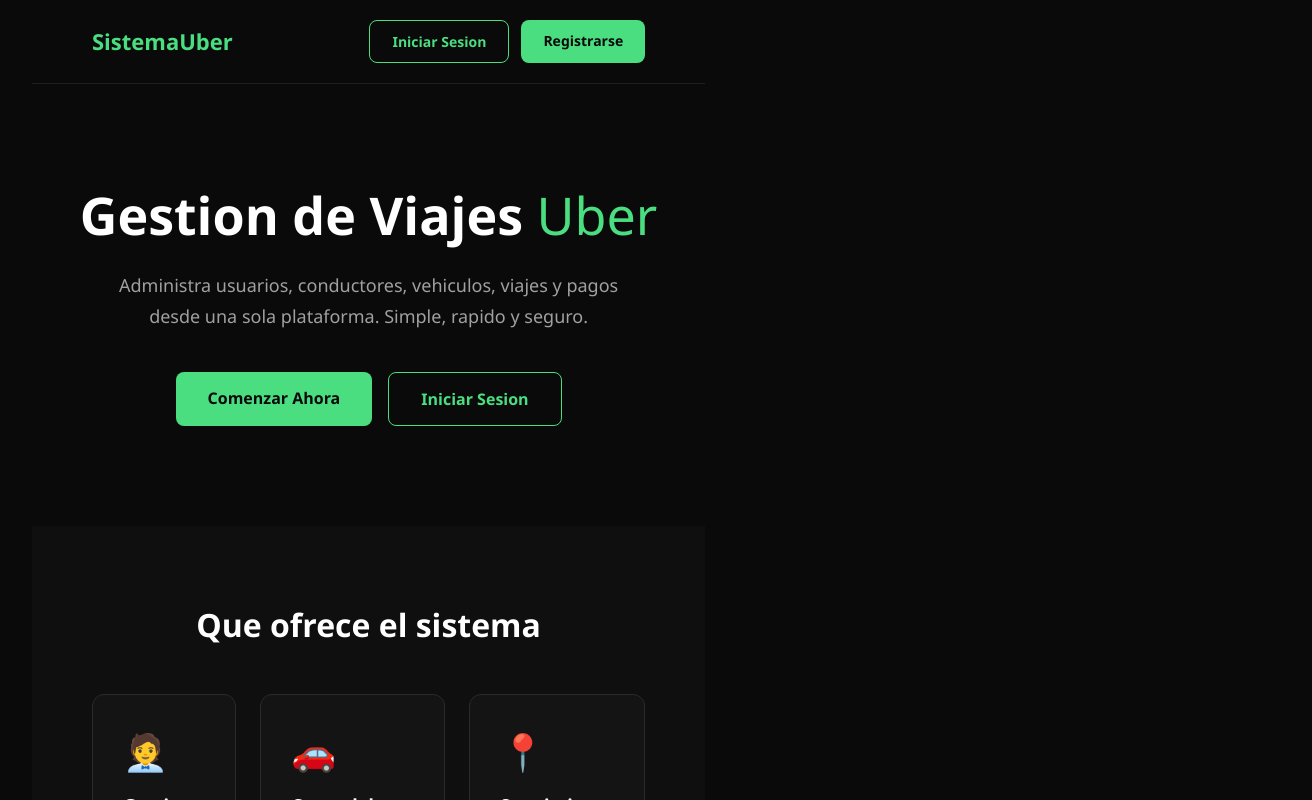
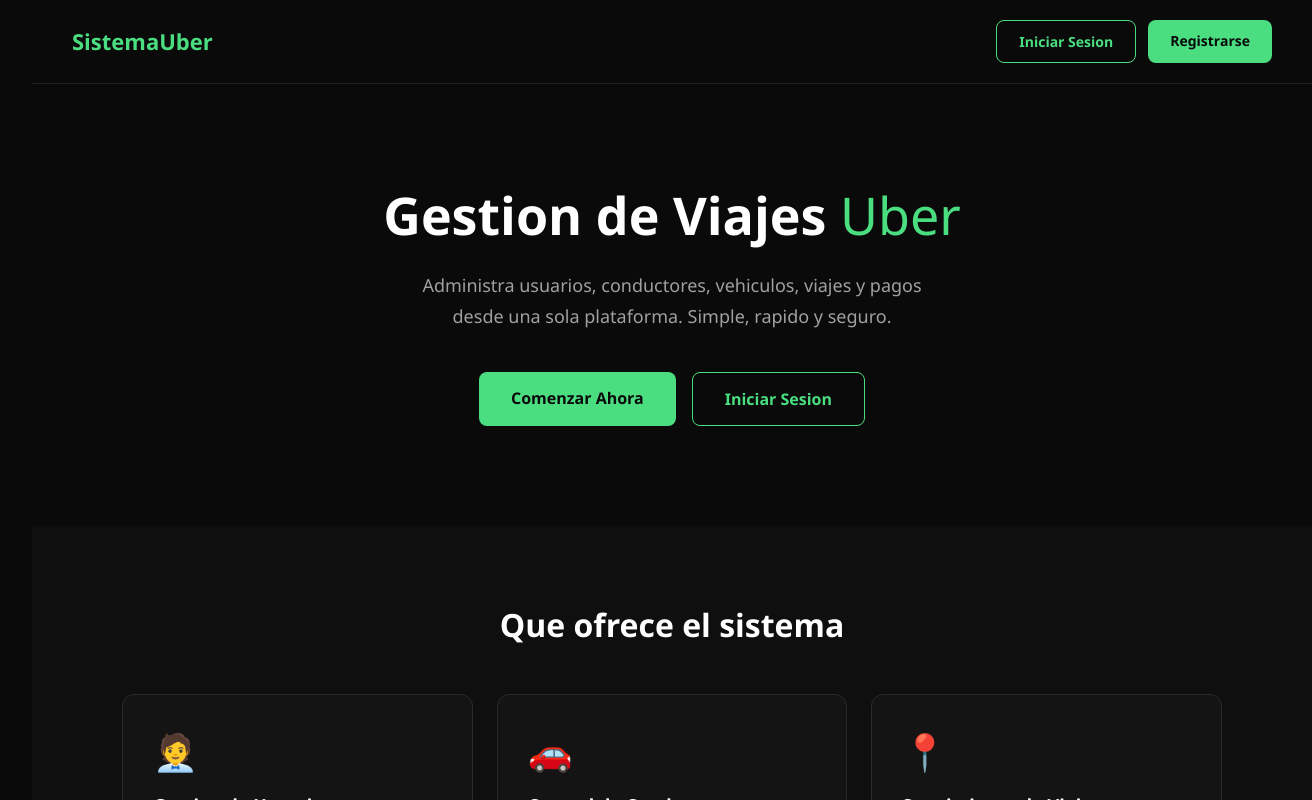
Before and after one commit to judithlanderos/Proyecto_Sistema_Uber, a Vue app in the folder frontend/: page / in a window 1280 px wide. Shown: the top 800 px of the page, 1312 px wide, since content can reach past the window. Built offline with nearby package versions, Linux system fonts and the light colour scheme.

Commit message:
32.Commit paginas centradas

```diff
--- a/frontend/index.html
+++ b/frontend/index.html
@@ -3,12 +3,14 @@
   <head>
     <meta charset="UTF-8">
     <link rel="icon" href="/favicon.ico">
+    <link rel="stylesheet" href="https://cdnjs.cloudflare.com/ajax/libs/font-awesome/5.15.4/css/all.min.css" />
+
     <meta name="viewport" content="width=device-width, initial-scale=1.0">
     <title>Sistema Uber</title>
 
 
   </head>
-  <body class="hold-transition sidebar-mini layout-fixed">
+  <body class="hold-transition sidebar-mini ">
     <div id="app"></div>
 
     <script type="module" src="/src/main.js"></script>
--- a/frontend/src/App.vue
+++ b/frontend/src/App.vue
@@ -4,7 +4,6 @@
 
 <script setup>
 </script>
-
 <style>
 * {
     margin: 0;
@@ -16,10 +15,21 @@
 html, body {
     background-color: #0a0a0a !important;
     min-height: 100vh;
+    margin-left: 0 !important;
+    padding-left: 0 !important;
 }
 
 #app {
     background-color: #0a0a0a;
     min-height: 100vh;
+    margin-left: 0 !important;
+}
+
+.main-sidebar {
+    display: none !important;
+}
+
+.content-wrapper {
+    margin-left: 0 !important;
 }
 </style>
--- a/frontend/src/views/LandingPage.vue
+++ b/frontend/src/views/LandingPage.vue
@@ -83,6 +83,10 @@
     background-color: #0a0a0a;
     color: #ffffff;
     min-height: 100vh;
+    width: 100vw;
+    overflow-x: hidden;
+    position: relative;
+    left: 0;
 }
 
 /* NAVBAR */
@@ -90,8 +94,11 @@
     display: flex;
     justify-content: space-between;
     align-items: center;
-    padding: 20px 60px;
+    padding: 20px 40px;
     border-bottom: 1px solid #1f1f1f;
+    width: 100%;
+    box-sizing: border-box;
+
 }
 
 .logo {
@@ -112,6 +119,8 @@
     align-items: center;
     text-align: center;
     padding: 100px 20px;
+    width: 100%;
+    box-sizing: border-box;
 }
 
 .hero-titulo {
@@ -236,4 +245,11 @@
     padding: 14px 32px;
     font-size: 16px;
 }
+
+@media (min-width: 0px) {
+    .pagina {
+        margin-left: 0 !important;
+        padding-left: 0 !important;
+    }
+}
 </style>
--- a/frontend/src/views/Login.vue
+++ b/frontend/src/views/Login.vue
@@ -87,6 +87,10 @@
     align-items: center;
     background-color: #0a0a0a;
     padding: 20px;
+    width: 100%;
+    position: fixed;
+    top: 0;
+    left: 0;
 }
 
 .tarjeta {
--- a/frontend/src/views/Registro.vue
+++ b/frontend/src/views/Registro.vue
@@ -158,6 +158,10 @@
     align-items: center;
     background-color: #0a0a0a;
     padding: 20px;
+    width: 100%;
+    position: fixed;
+    top: 0;
+    left: 0;
 }
 
 .tarjeta {
```
